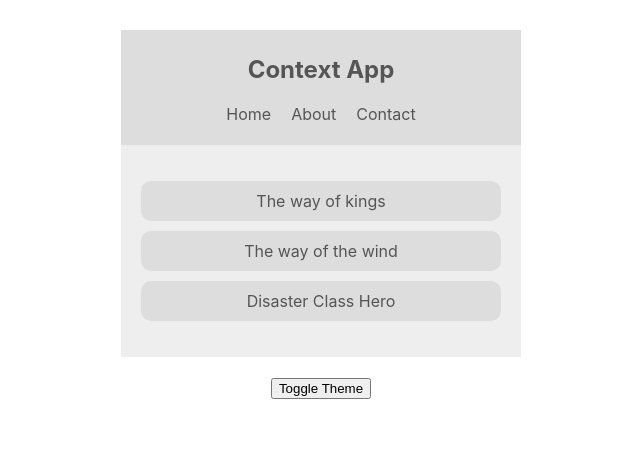
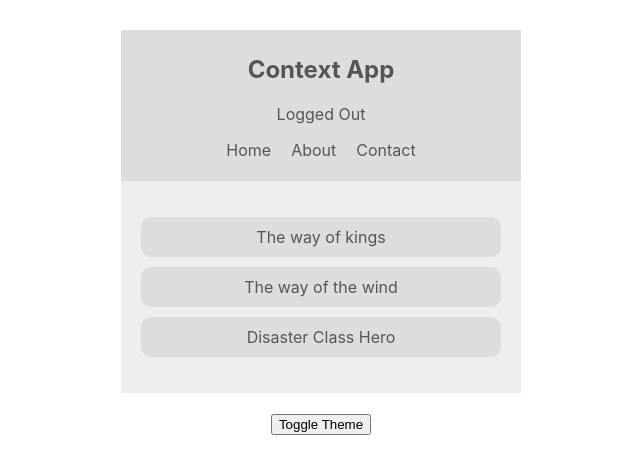
Before and after one commit to Cha-er-si/react-context, a React (Create React App) app: page / in a window 1280 px wide. Shown: the top 474 px of the page, without its empty margins (319-959 px from the left). Built offline with nearby package versions, Linux system fonts and the light colour scheme.

Commit message:
Multiple Context

```diff
--- a/src/components/Navbar.js
+++ b/src/components/Navbar.js
@@ -1,16 +1,23 @@
 import React, { Component } from "react";
 import { ThemeContext } from "../contexts/ThemeContext";
+import { AuthContext } from "../contexts/AuthContext";
 
 export class Navbar extends Component {
   render() {
     return (
+      <AuthContext.Consumer>
+        {(authContext) => (
           <ThemeContext.Consumer>
-        {(context) => {
-          const { isLightTheme, dark, light } = context;
+            {(themeContext) => {
+              const { isAuthenticated, toggleAuth } = authContext;
+              const { isLightTheme, dark, light } = themeContext;
               const theme = isLightTheme ? light : dark;
               return (
                 <nav style={{ background: theme.ui, color: theme.syntax }}>
                   <h1>Context App</h1>
+                  <div onClick={toggleAuth}>
+                    {isAuthenticated ? "Logged In" : "Logged Out"}
+                  </div>
                   <ul>
                     <li>Home</li>
                     <li>About</li>
@@ -20,6 +27,8 @@
               );
             }}
           </ThemeContext.Consumer>
+        )}
+      </AuthContext.Consumer>
     );
   }
 }
```
Lines whose indentation alone changed are shown as unchanged.
